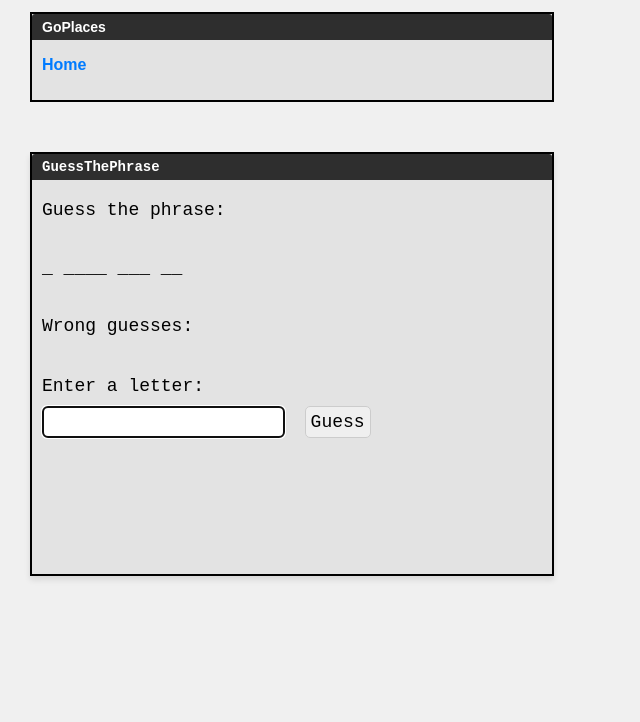
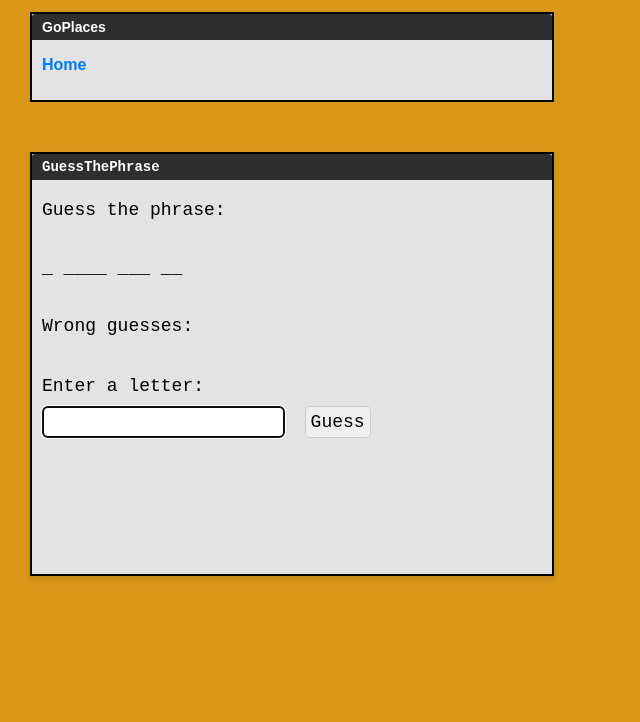
Before and after one commit to tehlon-online/OGguess, a plain HTML site: page index.html in a window 1280 px wide. Shown: the part 78-800 px from the top of the page, without its empty margins (0-640 px from the left). Drawn offline with Linux system fonts and the light colour scheme.

Commit message:
Update index.html

```diff
--- a/index.html
+++ b/index.html
@@ -6,7 +6,7 @@
     <title>GuessTheWord</title>
     <style>
         body {
-            background-color: #f0f0f0;
+            background-color: #da9617;
             font-family: 'Arial', sans-serif;
             margin: 0;
             padding: 0;
```
